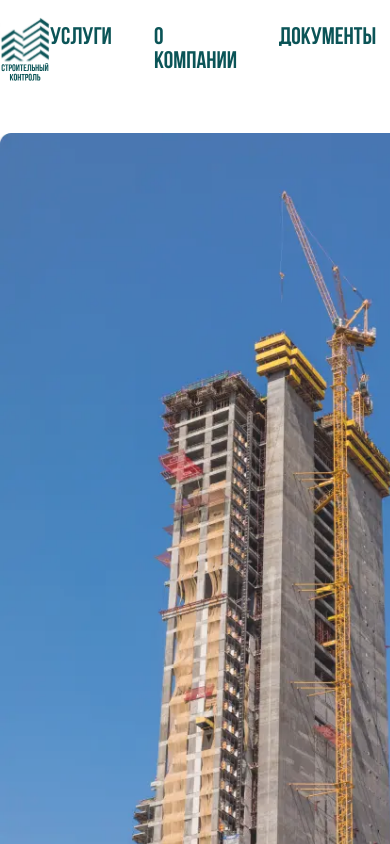
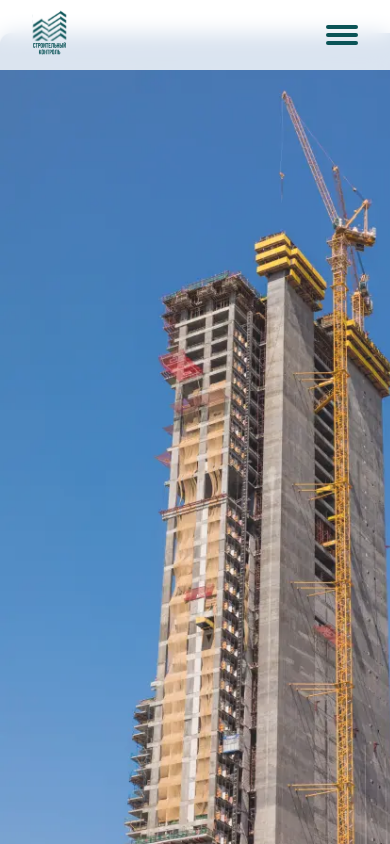
Before and after one commit to OlegBlacksmith/stroitelniy-control, a Nuxt app: page / in a window 390 px wide. Shown: the top 844 px of the page. Built offline with nearby package versions, Linux system fonts and the light colour scheme.

Commit message:
feature(fix): добавлено мобильное меню навигации, логотип ведет на домашнюю страницу, изменен стиль, добавлен стиль отображения на мобильные

```diff
--- a/app/components/AppHeader.vue
+++ b/app/components/AppHeader.vue
@@ -1,7 +1,43 @@
+<script setup lang="ts">
+const isMobileMenuOpen = ref(false);
+
+const toggleMobileMenu = () => {
+  isMobileMenuOpen.value = !isMobileMenuOpen.value;
+  document.body.style.overflow = isMobileMenuOpen.value ? "hidden" : "";
+};
+
+const closeMobileMenu = () => {
+  isMobileMenuOpen.value = false;
+  document.body.style.overflow = "";
+};
+
+onMounted(() => {
+  window.addEventListener("click", (e) => {
+    const target = e.target as HTMLElement;
+    if (
+      !target.closest(".mobile-menu-btn") &&
+      !target.closest(".mobile-menu")
+    ) {
+      closeMobileMenu();
+    }
+  });
+});
+
+onUnmounted(() => {
+  document.body.style.overflow = "";
+});
+</script>
+
 <template>
   <header id="header" class="header">
     <div class="wrapper content">
-            <img class="logo" src="~/assets/images/logos/logo-header.svg" alt="logo-header">
+      <NuxtLink href="/" class="logo-link">
+        <img
+          class="logo"
+          src="~/assets/images/logos/logo-header.svg"
+          alt="logo-header"
+        />
+      </NuxtLink>
       <nav class="navigation-bar">
         <a class="nav-point" href="#serviceSection">УСЛУГИ</a>
         <a class="nav-point" href="#aboutCompany">О КОМПАНИИ</a>
@@ -11,11 +47,71 @@
       <div class="contacts">
         <div class="contact-item">
           <a href="tel:+78005553535">+7 (800) 555-35-35</a>
-                    <img class="contact-icon" src="~/assets/icons/phone.svg" alt="phone">
+          <img
+            class="contact-icon"
+            src="~/assets/icons/phone.svg"
+            alt="phone"
+          />
         </div>
         <div class="contact-item">
-                    <a href="mailto: info@stroy-kontrol-ufa.ru">info@stroy-kontrol-ufa.ru</a>
-                    <img class="contact-icon" src="~/assets/icons/mail.svg" alt="mail">
+          <a href="mailto:info@stroy-kontrol-ufa.ru"
+            >info@stroy-kontrol-ufa.ru</a
+          >
+          <img class="contact-icon" src="~/assets/icons/mail.svg" alt="mail" />
+        </div>
+      </div>
+      <button
+        class="mobile-menu-btn"
+        @click="toggleMobileMenu"
+        :class="{ active: isMobileMenuOpen }"
+      >
+        <span></span>
+        <span></span>
+        <span></span>
+      </button>
+    </div>
+    <div class="mobile-menu" :class="{ open: isMobileMenuOpen }">
+      <nav class="mobile-nav">
+        <a
+          class="mobile-nav-point"
+          href="#serviceSection"
+          @click="closeMobileMenu"
+          >УСЛУГИ</a
+        >
+        <a
+          class="mobile-nav-point"
+          href="#aboutCompany"
+          @click="closeMobileMenu"
+          >О КОМПАНИИ</a
+        >
+        <a class="mobile-nav-point" href="#docsSection" @click="closeMobileMenu"
+          >ДОКУМЕНТЫ</a
+        >
+        <a
+          class="mobile-nav-point"
+          href="#partnerSection"
+          @click="closeMobileMenu"
+          >ПАРТНЁРЫ</a
+        >
+      </nav>
+      <div class="mobile-contacts">
+        <div class="mobile-contact-item">
+          <a href="tel:+78005553535">+7 (800) 555-35-35</a>
+          <img
+            class="mobile-contact-icon"
+            src="~/assets/icons/phone.svg"
+            alt="phone"
+          />
+        </div>
+        <div class="mobile-contact-item">
+          <a href="mailto:info@stroy-kontrol-ufa.ru"
+            >info@stroy-kontrol-ufa.ru</a
+          >
+          <img
+            class="mobile-contact-icon"
+            src="~/assets/icons/mail.svg"
+            alt="mail"
+          />
         </div>
       </div>
     </div>
@@ -23,50 +119,242 @@
 </template>
 
 <style scoped>
-.header{
+.header {
+  position: fixed;
+  top: 0;
+  left: 0;
+  right: 0;
   display: flex;
   justify-content: center;
   height: 100px;
-    font-family: 'Bebas Neue Cyrillic', sans-serif;
+  font-family: "PT Sans Narrow", sans-serif;
+  font-weight: 700;
+  font-style: normal;
   text-transform: uppercase;
+  z-index: 1000;
+  backdrop-filter: blur(10px);
+  background-color: rgba(255, 255, 255, 0.8);
+  width: 100vw;
 }
 
-.content{
+.content {
+  z-index: 1001;
   display: flex;
   align-items: center;
   justify-content: space-between;
+  max-width: 1200px;
+  width: 100%;
+  padding: 0 20px;
+  margin: 0 auto;
+  box-sizing: border-box;
 }
 
-.navigation-bar{
+.navigation-bar {
   display: flex;
   gap: 42px;
 }
 
-.nav-point{
-    font-size: 24px;
+.nav-point {
+  font-size: 16px;
 }
 
 .nav-point,
-.contact-item a{
-    color: #0B5457;
+.contact-item a {
+  color: #0b5457;
   transition: 0.3s;
 }
 
 .nav-point:hover,
-.contact-item a:hover{
+.contact-item a:hover {
   color: #14a3a8;
 }
 
-.contacts{
+.contacts {
   display: flex;
+  font-size: 13px;
   flex-direction: column;
   align-items: flex-end;
   gap: 6px;
 }
 
-.contact-item{
+.contact-item {
   display: flex;
   align-items: center;
   gap: 4px;
 }
+
+/* БАЗОВЫЕ - скрыты на десктопе */
+.mobile-menu,
+.mobile-menu-btn {
+  display: none;
+}
+
+/* БОЛЬШИЕ МОБИЛЬНЫЕ (768px-) */
+@media (max-width: 767px) {
+  .header {
+    height: clamp(70px, 12vw, 90px);
+    padding: 0 clamp(1rem, 4vw, 2rem);
+    z-index: 1003 !important; /* Хедер выше всего */
+  }
+
+  .content {
+    flex-wrap: nowrap;
+    padding: 0 clamp(0.75rem, 3vw, 1.25rem);
+    gap: clamp(1rem, 5vw, 2rem);
+  }
+
+  .logo {
+    height: clamp(40px, 10vw, 60px);
+    width: auto;
+    flex-shrink: 0;
+  }
+
+  .navigation-bar {
+    display: none !important;
+  }
+
+  .contacts {
+    display: none !important;
+  }
+
+  .contact-item a {
+    font-size: clamp(12px, 2.8vw, 14px);
+    white-space: nowrap;
+  }
+
+  /* ★ КНОПКА - САМЫЙ ВЫСОКИЙ Z-INDEX ★ */
+  .mobile-menu-btn {
+    display: flex !important;
+    flex-direction: column;
+    justify-content: space-around;
+    align-items: center;
+    background: none;
+    border: none;
+    cursor: pointer;
+    padding: 0px;
+    width: 32px !important;
+    height: 24px !important;
+    z-index: 1004 !important; /* ★ Выше всего! */
+    position: relative !important; /* В контексте .content */
+  }
+
+  .mobile-menu-btn span {
+    display: block !important;
+    width: 100%;
+    height: 4px;
+    background: #0b5457 !important;
+    transition: all 0.3s cubic-bezier(0.4, 0, 0.2, 1);
+    border-radius: 2px;
+    position: relative;
+  }
+
+  .mobile-menu-btn:hover span {
+    background: #14a3a8;
+  }
+
+  .mobile-menu-btn.active span:nth-child(1) {
+    transform: rotate(45deg) translate(5px, 5px);
+  }
+
+  .mobile-menu-btn.active span:nth-child(2) {
+    opacity: 0;
+  }
+
+  .mobile-menu-btn.active span:nth-child(3) {
+    transform: rotate(-45deg) translate(7px, -6px);
+  }
+
+  /* МЕНЮ - ниже кнопки */
+  .mobile-menu.open {
+    display: flex !important;
+    position: fixed !important;
+    top: 0 !important;
+    left: 0 !important;
+    right: 0 !important; /* ← Добавь это */
+    width: 100vw !important;
+    height: 100vh !important;
+    background: rgb(250, 255, 255) !important;
+    z-index: 1000 !important; /* Ниже кнопки (1004) и хедера (1003) */
+    flex-direction: column;
+    justify-content: center;
+    align-items: center;
+    gap: 60px;
+    padding: 20px;
+    margin: 0 !important;
+    box-sizing: border-box !important;
+    animation: slideIn 0.3s ease-out;
+  }
+
+  /* Остальные стили без изменений */
+  @keyframes slideIn {
+    from {
+      opacity: 0;
+      transform: translateY(-100%);
+    }
+    to {
+      opacity: 1;
+      transform: translateY(0);
+    }
+  }
+
+  .mobile-nav {
+    display: flex;
+    flex-direction: column;
+    gap: 10px;
+    align-items: center;
+  }
+
+  .mobile-nav-point {
+    font-size: 24px;
+    color: #0b5457;
+    text-decoration: none;
+    padding: 15px;
+    transition: color 0.3s;
+  }
+
+  .mobile-nav-point:hover {
+    color: #14a3a8;
+  }
+
+  .mobile-contacts {
+    display: flex;
+    flex-direction: column;
+    gap: 15px;
+    align-items: center;
+    font-size: 16px;
+  }
+
+  .mobile-contact-item {
+    display: flex;
+    align-items: center;
+    gap: 8px;
+    color: #0b5457;
+  }
+
+  .mobile-contact-icon {
+    width: 20px;
+    height: 20px;
+  }
+}
+
+/* МАЛЕНЬКИЕ ТЕЛЕФОНЫ (479px-) */
+@media (max-width: 479px) {
+  .content {
+    flex-direction: row;
+    padding: 0.75rem clamp(0.5rem, 4vw, 1rem);
+    gap: clamp(0.75rem, 6vw, 1.5rem);
+    justify-content: space-between;
+  }
+
+  .logo {
+    height: clamp(32px, 12vw, 48px);
+  }
+}
+
+/* КРОХОТНЫЕ ЭКРАНЫ */
+@media (max-width: 359px) {
+  .content {
+    padding: 0.5rem 0.4rem;
+  }
+}
 </style>
```
Lines whose indentation alone changed are shown as unchanged.
